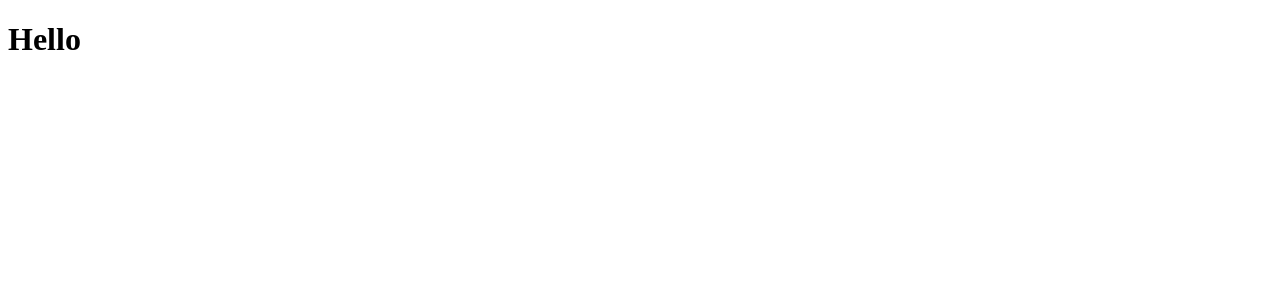
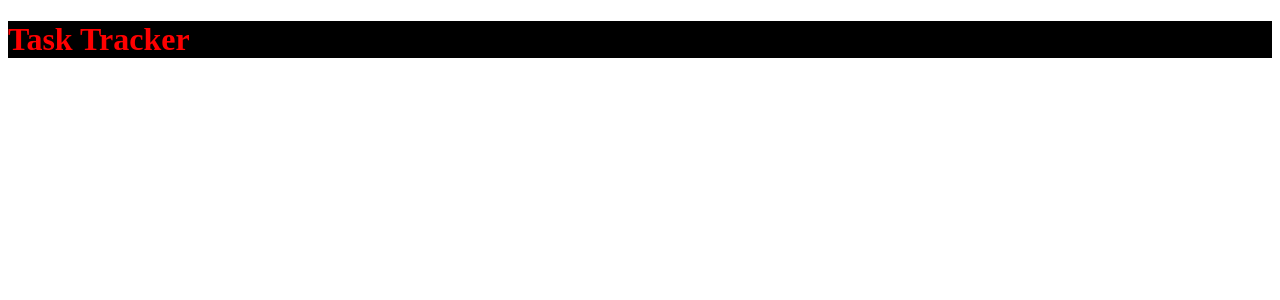
Before and after one commit to artseven/react-refresher, a React (Create React App) app: page / in a window 1280 px wide. Shown: the top 300 px of the page. Built offline with nearby package versions, Linux system fonts and the light colour scheme.

Commit message:
inline styling

```diff
--- a/src/App.js
+++ b/src/App.js
@@ -3,7 +3,7 @@ import Header from './components/Header'
 function App() {
   return (
     <div className="container">
-      <Header title="Hello" />
+      <Header title="Task Tracker" />
     </div>
   );
 }
--- a/src/components/Header.js
+++ b/src/components/Header.js
@@ -1,8 +1,9 @@
+import PropTypes from 'prop-types'
 
 const Header = ({title}) => {
     return (
         <header>
-            <h1>{title}</h1>
+            <h1 style={headingStyle}>{title}</h1>
         </header>
     )
 }
@@ -11,4 +12,9 @@ Header.defaultProps = {
     title: "Task Tracker"
 }
 
+Header.propTypes = {
+    title: PropTypes.string.isRequired,
+}
+
+const headingStyle = {color: 'red', backgroundColor: 'black'}
 export default Header
```
Also changed, not shown: src/index.css (added), 1 other file (tests, documents, lock files or other folders).
